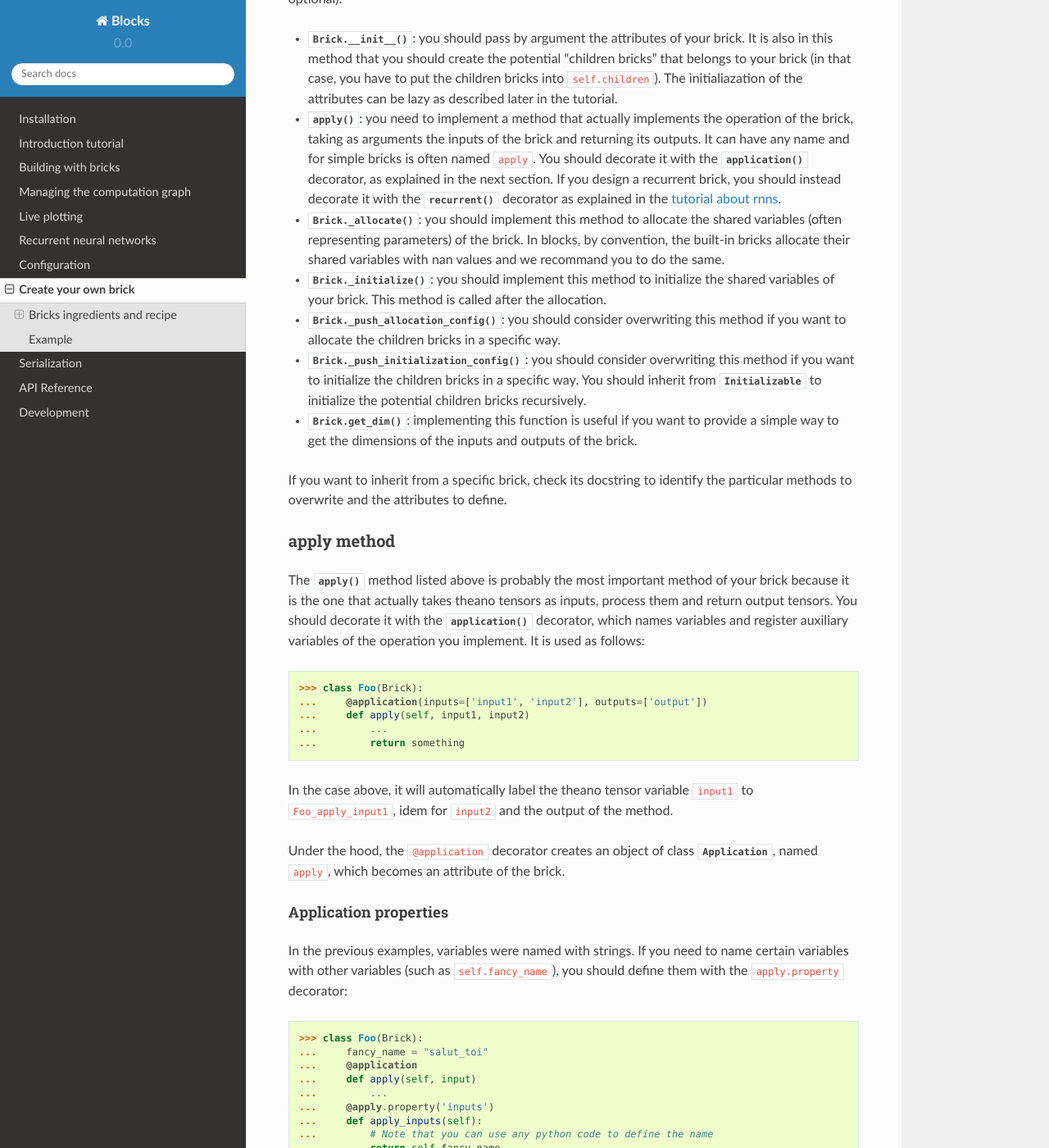
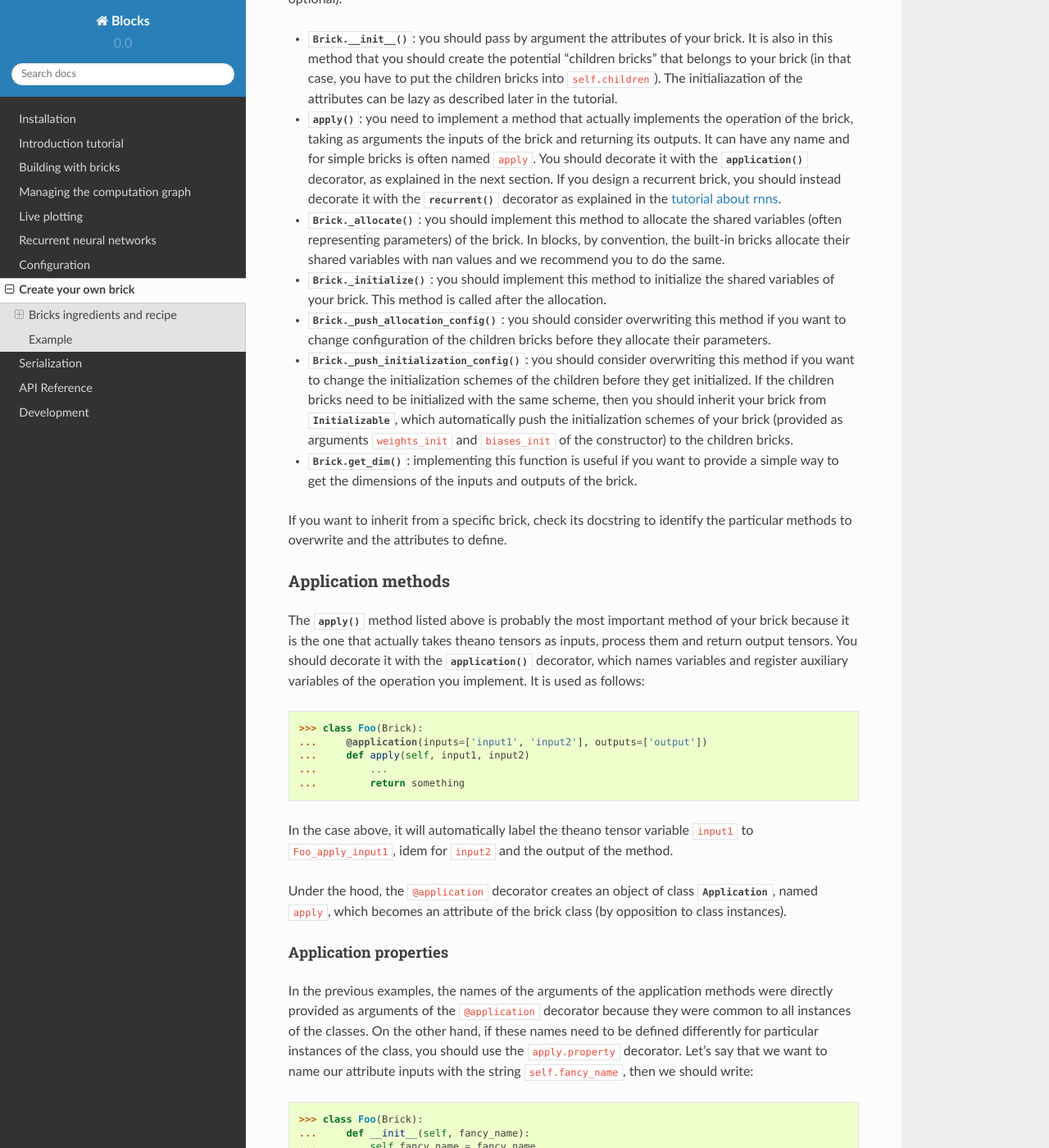
Before and after one commit to mila-iqia/blocks, a Sphinx documentation site: the page built from docs/create_your_own_brick.rst, in a window 1280 px wide and 1400 px high, scrolled down 933 px. Shown: the whole window at 82% size. Built offline with Sphinx 7.4.7 and the Read the Docs theme 2.0.0, drawn with Linux system fonts in a browser that asks for light colours; some of the changed text lies outside the part shown.

Commit message:
Small fixes in create your own brick tutorial

```diff
--- a/docs/create_your_own_brick.rst
+++ b/docs/create_your_own_brick.rst
@@ -56,16 +56,21 @@
 * :meth:`.Brick._allocate`: you should implement this method to allocate the
   shared variables (often representing parameters) of the brick. In blocks,
   by convention, the built-in bricks allocate their shared variables with nan
-  values and we recommand you to do the same.
+  values and we recommend you to do the same.
 * :meth:`.Brick._initialize`: you should implement this method to initialize
   the shared variables of your brick. This method is called after the
   allocation.
 * :meth:`.Brick._push_allocation_config`: you should consider overwriting
-  this method if you want to allocate the children bricks in a specific way.
+  this method if you want to change configuration of the children bricks
+  before they allocate their parameters.
 * :meth:`.Brick._push_initialization_config`: you should consider
-  overwriting this method if you want to initialize the children bricks in a
-  specific way. You should inherit from :class:`.Initializable` to initialize
-  the potential children bricks recursively.
+  overwriting this method if you want to change the initialization schemes of
+  the children before they get initialized.
+  If the children bricks need to be initialized with the same scheme, then you
+  should inherit your brick from :class:`.Initializable`, which
+  automatically push the initialization schemes of your brick (provided as
+  arguments ``weights_init`` and ``biases_init`` of the constructor) to the
+  children bricks.
 * :meth:`.Brick.get_dim`: implementing this function is useful if you want
   to provide a simple way to get the dimensions of the inputs and outputs of
   the brick.
@@ -73,8 +78,8 @@
 If you want to inherit from a specific brick, check its docstring to
 identify the particular methods to overwrite and the attributes to define.
 
-apply method
-~~~~~~~~~~~~
+Application methods
+~~~~~~~~~~~~~~~~~~~
 
 The :meth:`apply` method listed above is probably the most
 important method of your brick because it is the one that actually takes
@@ -95,17 +100,22 @@
 
 Under the hood, the ``@application`` decorator creates an object of class
 :class:`.Application`, named ``apply``, which becomes an attribute of the
-brick.
+brick class (by opposition to class instances).
 
 Application properties
 """"""""""""""""""""""
 
-In the previous examples, variables were named with strings. If you need to
-name certain variables with other variables (such as ``self.fancy_name``),
-you should define them with the ``apply.property`` decorator:
+In the previous examples, the names of the arguments of the application methods
+were directly provided as arguments of the ``@application`` decorator because
+they were common to all instances of the classes. On the other hand, if these
+names need to be defined differently for particular instances of the class,
+you should use the ``apply.property`` decorator. Let's say that we want to
+name our attribute inputs with the string ``self.fancy_name``, then we should
+write:
 
     >>> class Foo(Brick): # doctest: +SKIP
-    ...     fancy_name = "salut_toi"
+    ...     def __init__(self, fancy_name):
+    ...         self.fancy_name = fancy_name
     ...     @application
     ...     def apply(self, input)
     ...         ...
@@ -117,8 +127,9 @@
 Using application calls
 """""""""""""""""""""""
 
-You can also annotate specific variables by passing ``application_call`` as
-argument of your ``apply`` function, as shown in this example:
+If you need to add auxiliary variables to the computation graph
+:class:`.ComputationGraph`, you need to pass ``application_call`` as argument
+of your ``apply`` function, as shown in this example:
 
     >>> class Foo(Brick): # doctest: +SKIP
     ...     @application
@@ -212,9 +223,11 @@
 :class:`.Linear`, ours has two inputs and two outputs, which means that we can
 not inherit from :class:`.Feedforward`, which requires a single input and a
 single output. Our brick will have to manage two shared variables
-representing the matrices to multiply the inputs with and thus, inheriting from
-:class:`.Initializable` makes perfectly sense as we will let the user decide
-which initialization scheme to use.
+representing the matrices to multiply the inputs. As we want to initialize them
+with the same scheme, we should inherit from :class:`.Initializable`, which
+automatically push the initialization schemes to the children. The
+initialization schemes are provided as arguments ``weights_init``
+and ``biases_init`` of the constructor of our brick (in the ``kwargs``).
 
 
     >>> class ParallelLinear(Initializable):
@@ -305,6 +318,8 @@
    >>> parallel1 = ParallelLinear(input_dim1, input_dim2, output_dim1,
    ...                            output_dim2, weights_init=Constant(2))
    >>> parallel1.initialize()
+   >>> # The weights_init initialization scheme is pushed to the children
+   >>> # bricks.
    >>> output1, output2 = parallel1.apply(x1, x2)
    >>>
    >>> f1 = theano.function([x1, x2], [output1, output2])
```
